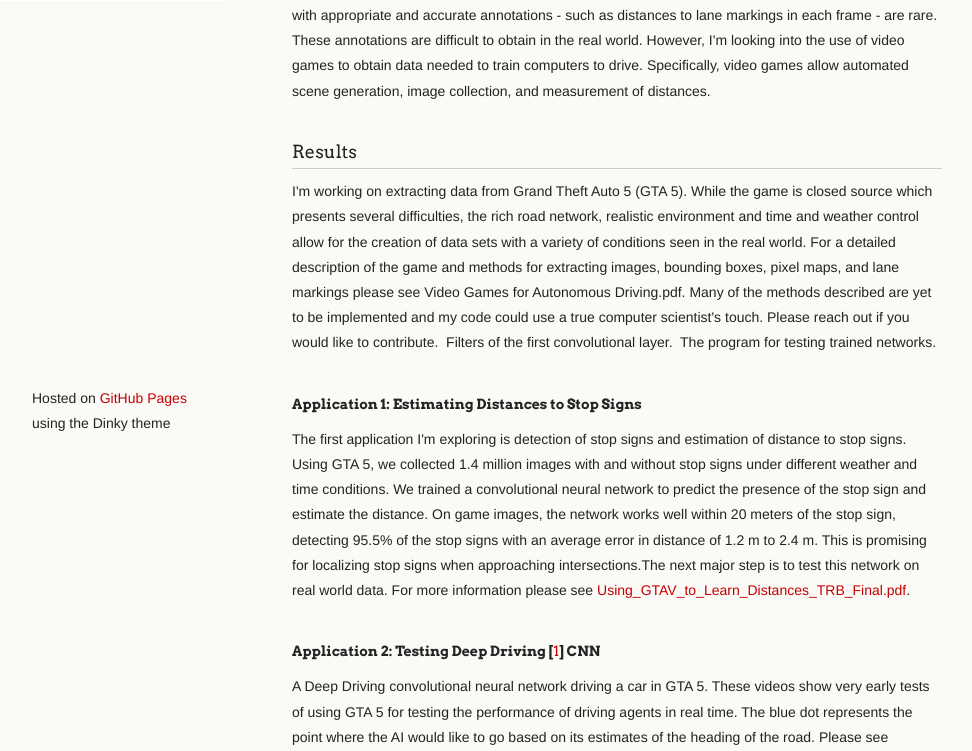
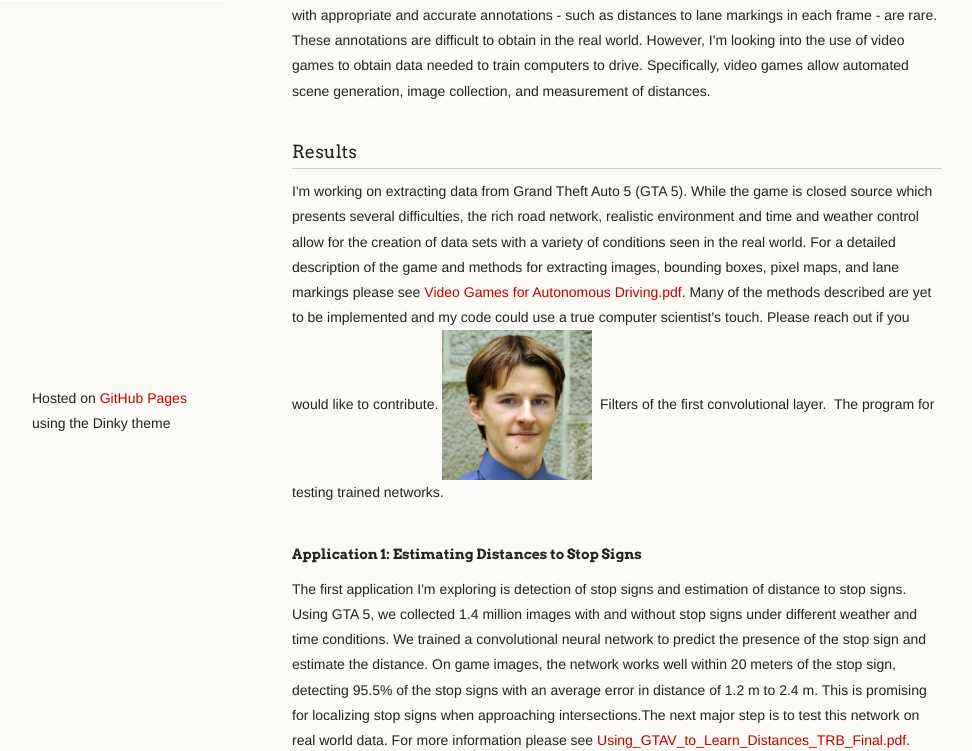
Before and after one commit to arturf1/arturf1.github.io, a plain HTML site: page self-driving-and-gta5.html in a window 1280 px wide. Shown: the part 332-1083 px from the top of the page, without its empty margins (18-990 px from the left). Drawn offline with Linux system fonts and the light colour scheme.

Commit message:
Update self-driving-and-gta5.html

```diff
--- a/self-driving-and-gta5.html
+++ b/self-driving-and-gta5.html
@@ -46,8 +46,9 @@ Self driving cars have been steadily gaining momentum in academia and industry s
 	<span aria-hidden="true" class="octicon octicon-link"></span></a>Results</h3>
 
 <p>
-I'm working on extracting data from Grand Theft Auto 5 (GTA 5). While the game is closed source which presents several difficulties, the rich road network, realistic environment and time and weather control allow for the creation of data sets with a variety of conditions seen in the real world. For a detailed description of the game and methods for extracting images, bounding boxes, pixel maps, and lane markings please see Video Games for Autonomous Driving.pdf. Many of the methods described are yet to be implemented and my code could use a true computer scientist's touch. Please reach out if you would like to contribute.
+I'm working on extracting data from Grand Theft Auto 5 (GTA 5). While the game is closed source which presents several difficulties, the rich road network, realistic environment and time and weather control allow for the creation of data sets with a variety of conditions seen in the real world. For a detailed description of the game and methods for extracting images, bounding boxes, pixel maps, and lane markings please see <a href="https://drive.google.com/file/d/0B0zrU_fRAzNcOU1Hd2x0RFZFdjg/view">Video Games for Autonomous Driving.pdf</a>. Many of the methods described are yet to be implemented and my code could use a true computer scientist's touch. Please reach out if you would like to contribute.
 
+<img src="./images/2eb5fb6.jpg" height=150px width=150px/>
 <img scr="./images/300kfilters.png" />
 Filters of the first convolutional layer.
 <img scr="./images/test.png" />
```
